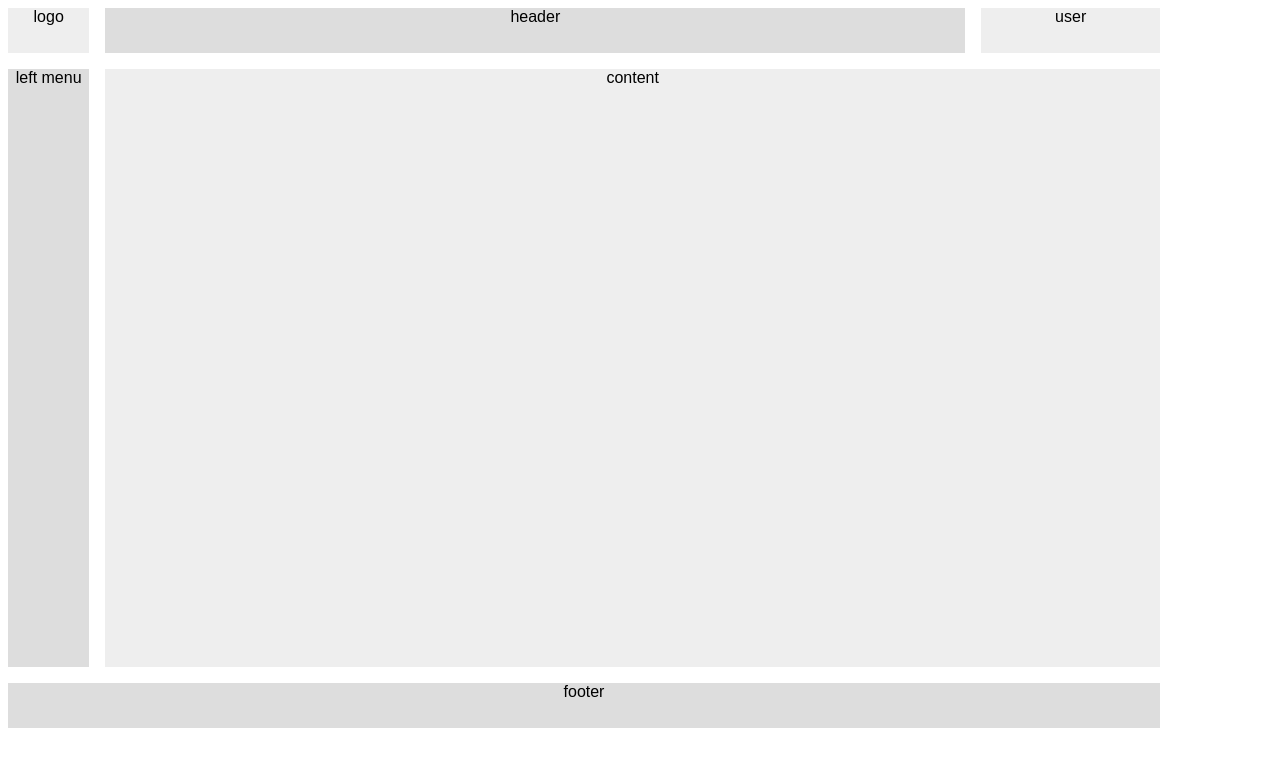
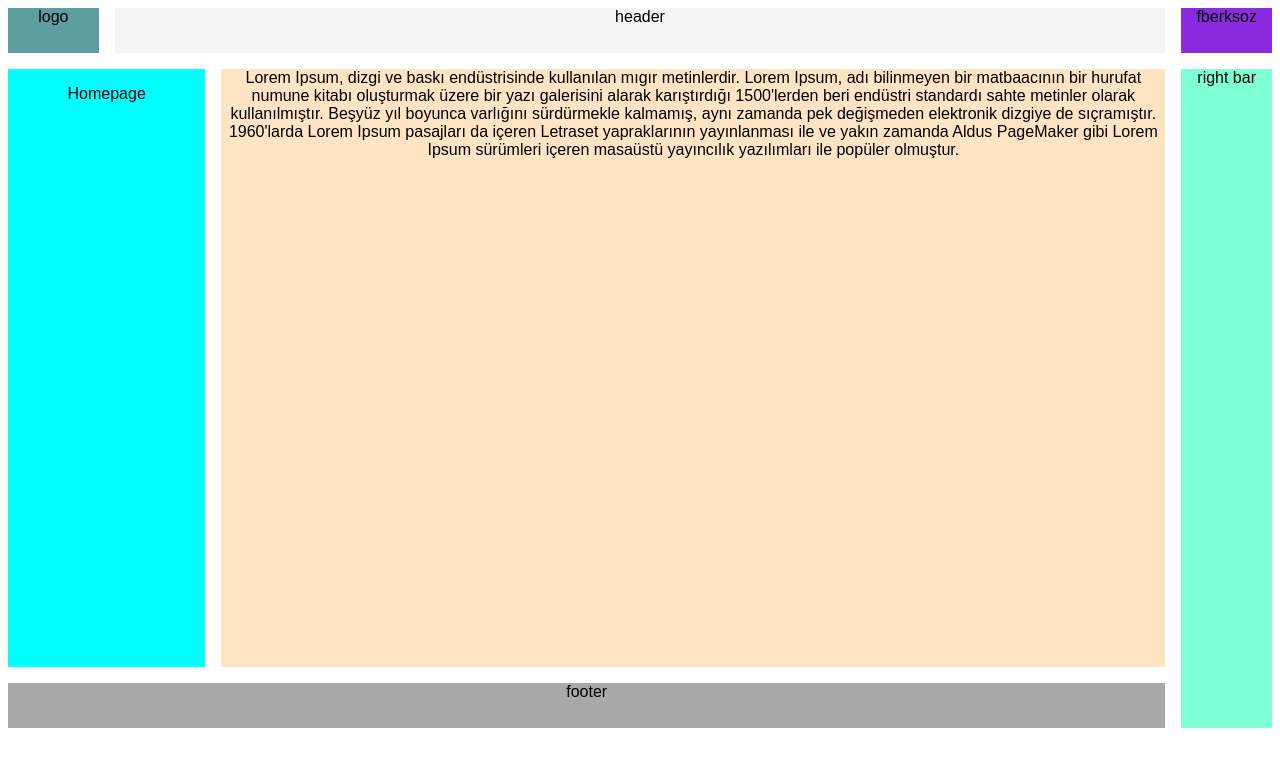
Before and after one commit to deveyloper/cssplayground, a plain HTML site: page index.html in a window 1280 px wide. Drawn offline with Linux system fonts and the light colour scheme.

Commit message:
grid column start and end

```diff
--- a/index.html
+++ b/index.html
@@ -10,9 +10,26 @@
     <div class="container">
       <div class="grid-item logo">logo</div>
       <div class="grid-item header">header</div>
-      <div class="grid-item user">user</div>
-      <div class="grid-item left-menu">left menu</div>
-      <div class="grid-item content">content</div>
+      <div class="grid-item user">
+        fberksoz
+      </div>
+      <div class="grid-item left-menu">
+          <ul>
+              <li>Homepage</li>
+          </ul>
+      </div>
+      <div class="grid-item content">
+        Lorem Ipsum, dizgi ve baskı endüstrisinde kullanılan mıgır metinlerdir.
+        Lorem Ipsum, adı bilinmeyen bir matbaacının bir hurufat numune kitabı
+        oluşturmak üzere bir yazı galerisini alarak karıştırdığı 1500'lerden
+        beri endüstri standardı sahte metinler olarak kullanılmıştır. Beşyüz yıl
+        boyunca varlığını sürdürmekle kalmamış, aynı zamanda pek değişmeden
+        elektronik dizgiye de sıçramıştır. 1960'larda Lorem Ipsum pasajları da
+        içeren Letraset yapraklarının yayınlanması ile ve yakın zamanda Aldus
+        PageMaker gibi Lorem Ipsum sürümleri içeren masaüstü yayıncılık
+        yazılımları ile popüler olmuştur.
+      </div>
+      <div class="grid-item right-bar">right bar</div>
       <div class="grid-item footer">footer</div>
     </div>
   </body>
--- a/style.css
+++ b/style.css
@@ -3,77 +3,74 @@ body {
 }
 
 div.container {
+  display: grid;
+  grid-template-columns: repeat(12, 1fr);
+  grid-template-rows: repeat(12, 1fr);
+  grid-gap: 1em;
+  margin-bottom: 10px;
   height: 90vh;
-    width: 90vw;
-    display: grid;
-    grid-gap: 1em;
-    grid-template-columns: repeat(12,1fr);
-    grid-template-rows: repeat(12,1fr);
-    grid-template-areas:
-      "logo header header header header header header header header header user user"
-      "left-menu content content content content content content content content content content content"
-      "left-menu content content content content content content content content content content content"
-      "left-menu content content content content content content content content content content content"
-      "left-menu content content content content content content content content content content content"
-      "left-menu content content content content content content content content content content content"
-      "left-menu content content content content content content content content content content content"
-      "left-menu content content content content content content content content content content content"
-      "left-menu content content content content content content content content content content content"
-      "left-menu content content content content content content content content content content content"
-      "left-menu content content content content content content content content content content content"
-      "footer footer footer footer footer footer footer footer footer footer footer footer"
 }
 
 div.container > div {
-    background-color: #ddd;
   text-align: center;
 }
 div.container > div:nth-child(odd) {
-    background-color: #eee;
 }
 
 .logo {
-    grid-area: logo;
+    background-color: cadetblue;
+    grid-column: 1/2;
+    grid-row: 1/2;
 }
 
 .header {
-    grid-area: header;
+    background-color: whitesmoke;
+    grid-column: 2/12;
+    grid-row: 1/2;
 }
 
 .user {
-    grid-area: user;
-  }
-
-  .content {
-    grid-area: content;
+    background-color: blueviolet;;
+    grid-column: 12/13;
+    grid-row: 1/2;
 }
 
 .left-menu {
-    grid-area: left-menu;
+    background-color: aqua;
+    grid-column: 1/3;
+    grid-row: 2/12;
+}
+
+.left-menu > ul {
+  padding-inline-start: 0;
+}
+
+.left-menu >    ul > li {
+  list-style-type: none;
+}
+
+
+.content {
+    background-color: bisque;
+    grid-column: 3/12;
+    grid-row: 2/12;
 }
 
 .footer {
-    grid-area: footer;
+    background-color: darkgray;
+    grid-column: 1/12;
+    grid-row: 12/13;
+}
+
+.right-bar{
+    background-color: aquamarine;
+    grid-column: 12/13;
+    grid-row: 2/13;
 }
 
 @media (max-width: 768px) {
   div.container {
-        grid-template-areas:
-        "left-menu left-menu left-menu left-menu header header header header header header user user"
-        "left-menu left-menu left-menu left-menu content content content content content content content content"
-        "left-menu left-menu left-menu left-menu content content content content content content content content"
-        "left-menu left-menu left-menu left-menu content content content content content content content content"
-        "left-menu left-menu left-menu left-menu content content content content content content content content"
-        "left-menu left-menu left-menu left-menu content content content content content content content content"
-        "left-menu left-menu left-menu left-menu content content content content content content content content"
-        "left-menu left-menu left-menu left-menu content content content content content content content content"
-        "left-menu left-menu left-menu left-menu content content content content content content content content"
-        "left-menu left-menu left-menu left-menu content content content content content content content content"
-        "left-menu left-menu left-menu left-menu content content content content content content content content"
-        "left-menu left-menu left-menu left-menu footer footer footer footer footer footer footer footer";
   }
-
   .logo {
-      display: none;
   }
 }
```
Lines whose indentation alone changed are shown as unchanged.
